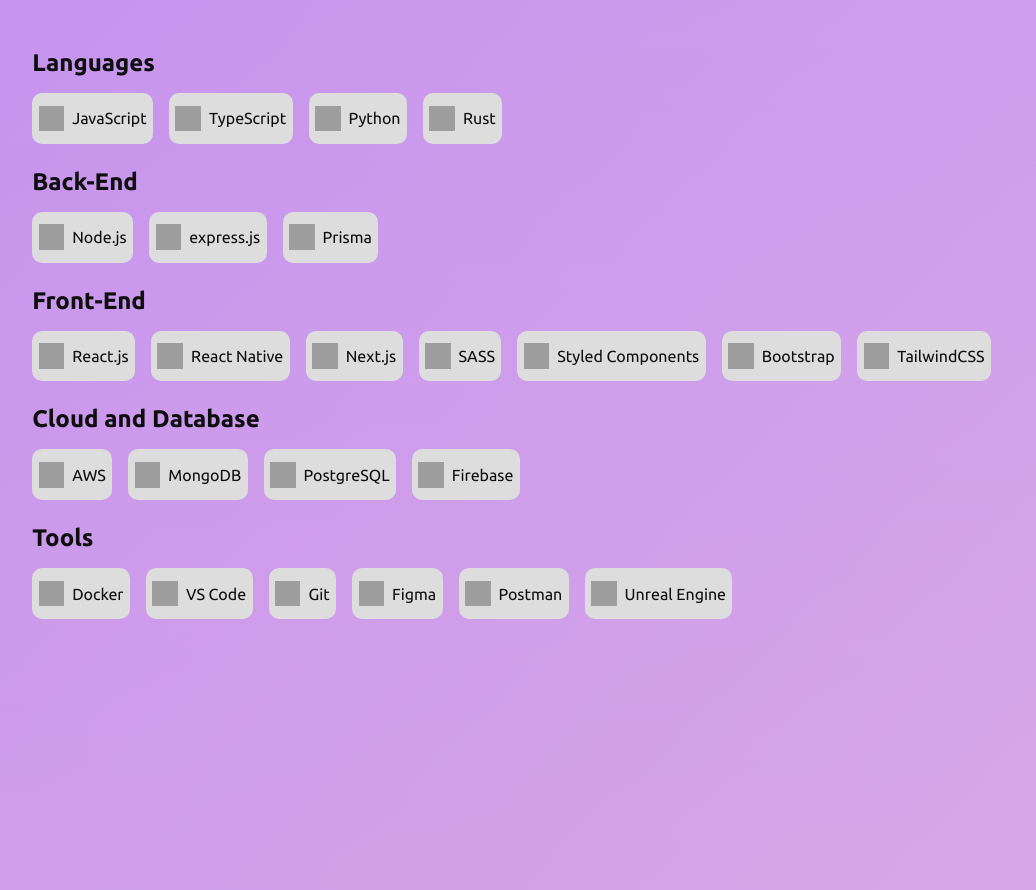
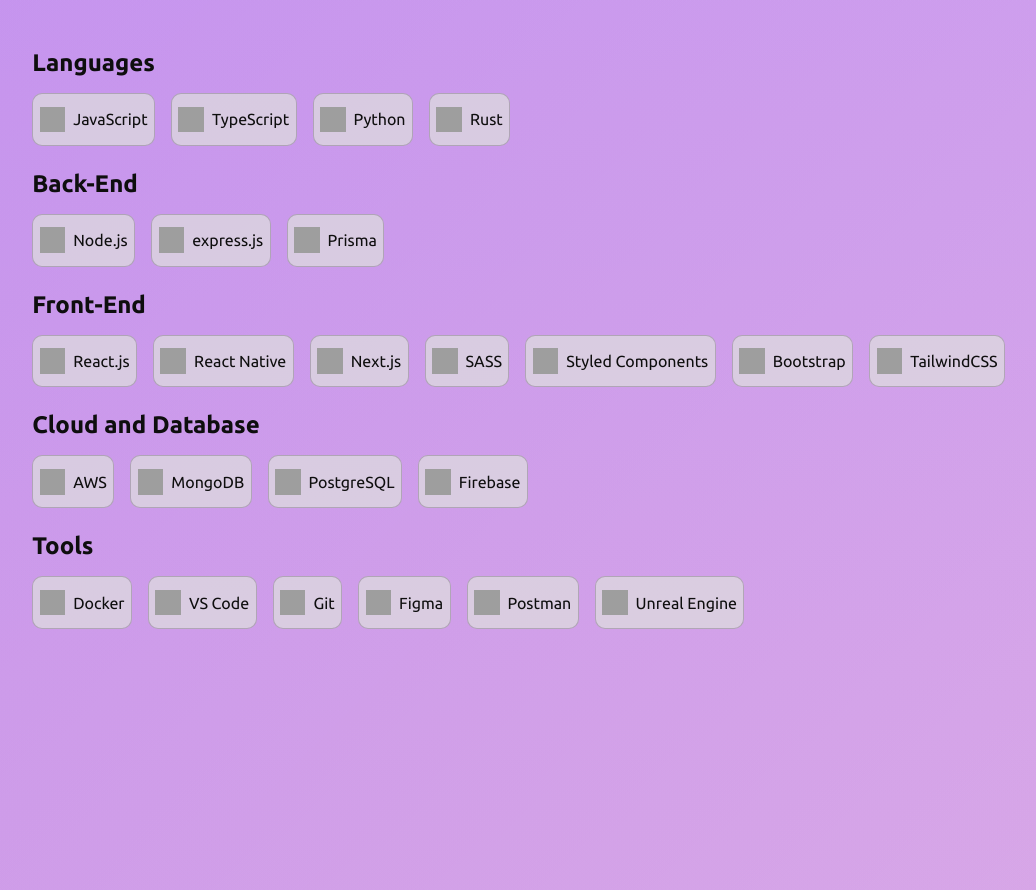
Before and after one commit to ribborges/portfolio, a Next.js app: page / in a window 1280 px wide. Shown: the part 1514-2404 px from the top of the page, without its empty margins (83-1119 px from the left). Built offline with nearby package versions, Linux system fonts and the light colour scheme; grey boxes are pictures that could not be loaded.

Commit message:
style: update Stack card background color and add border

```diff
--- a/src/components/Stack/style.ts
+++ b/src/components/Stack/style.ts
@@ -7,7 +7,8 @@ const StyledStackCard = styled.div`
     display: flex;
     gap: 0.5rem;
     align-items: center;
-    background-color: ${color.dark_grey};
+    background-color: ${color.dark_grey}bb;
+    border: 1px solid ${color.light}33;
     border-radius: 10px;
     padding: 0.4rem;
     transition: 0.5s;
@@ -28,7 +29,8 @@ const StyledStackCard = styled.div`
     }
 
     @media (prefers-color-scheme: light) {
-        background-color: ${color.light_grey};
+        background-color: ${color.light_grey}bb;
+        border: 1px solid ${color.dark}33;
 
         p {
             color: ${color.dark};
```
